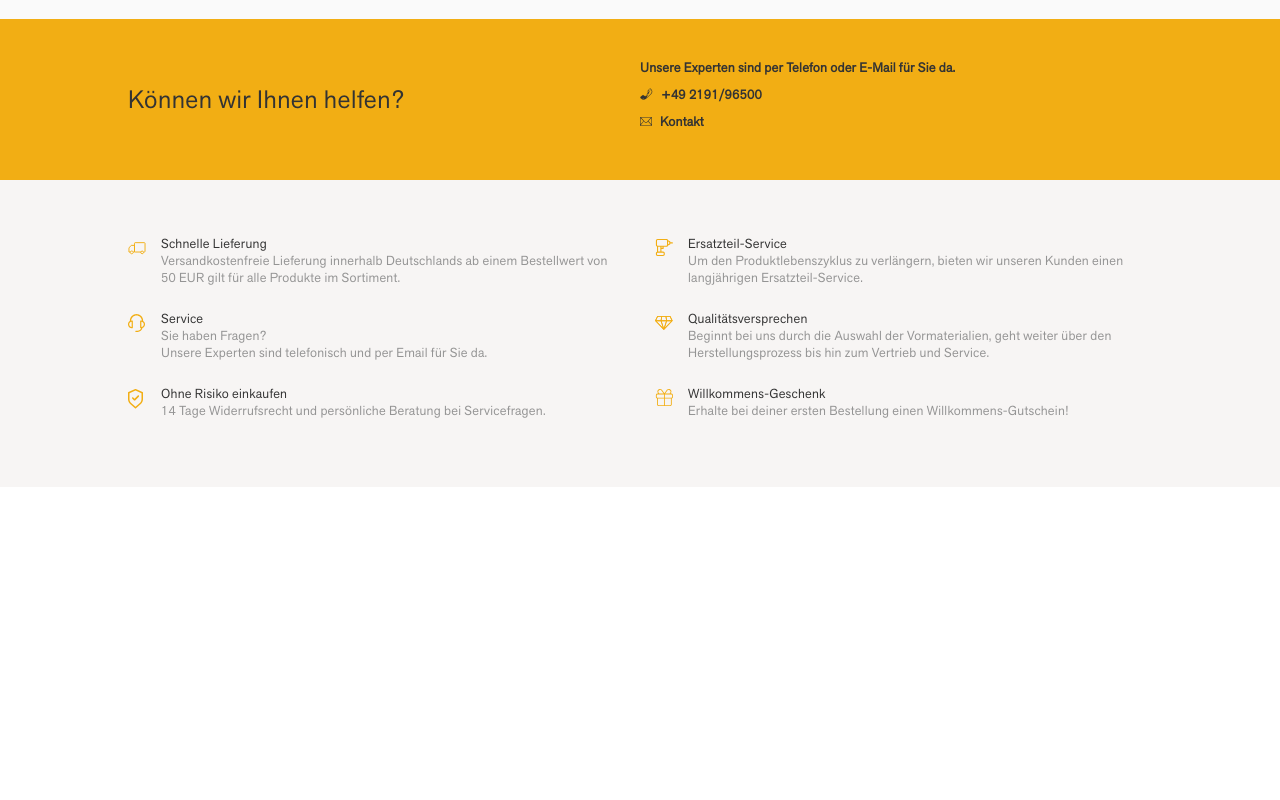
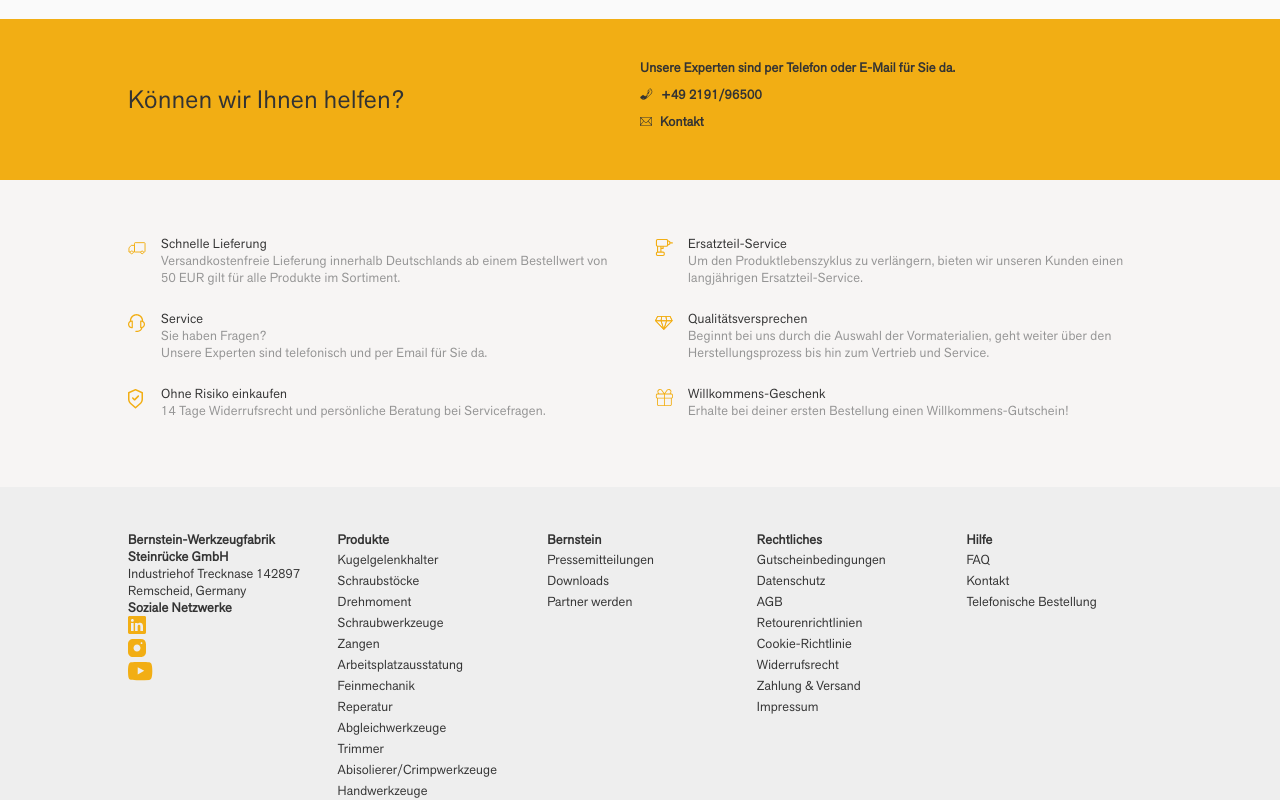
Before and after one commit to abdullahfi2189/bernstein, a plain HTML site: page index.html in a window 1280 px wide. Shown: the part 4148-4948 px from the top of the page. Before the commit the page ends 4635 px from the top, so only its background shows below. Drawn offline with nearby package versions, Linux system fonts and the light colour scheme.

Commit message:
modified

```diff
--- a/assets/scss/style.scss
+++ b/assets/scss/style.scss
@@ -394,3 +394,41 @@ a{
     }
 }
 /*-- features-section end --*/
+
+/*-- Footer-section start --*/
+.footer{
+    &-section{
+        background: #EEE;
+        padding-top: 44px;
+    }
+    &-content{
+        max-width: 1024px;
+        margin: 0px auto;
+        &-inner{
+            display: flex;
+            align-items: flex-start;
+            justify-content: flex-start;
+            flex-wrap: wrap;
+            margin: 0px -12px;
+            .footer-col{
+                padding: 0px 12px;
+                width: 20%;
+                h6{
+                    color: #333;
+                    font-size: 13px;
+                    font-weight: 600;
+                    line-height: normal;
+                    letter-spacing: 0.26px;
+                }
+                a, p{
+                    color:#333;
+                    font-size: 13px;
+                    font-weight: 300;
+                    line-height: normal;
+                    letter-spacing: 0.13px;
+                }
+            }
+        }
+    }
+}
+/*-- Footer-section End --*/
--- a/index.html
+++ b/index.html
@@ -228,6 +228,77 @@
             </div>
         </section>
         <!-- features section end -->
+
+        <!-- Footer section start -->
+        <footer class="footer-section">
+            <div class="custom-container">
+                <div class="footer-content">
+                    <div class="footer-content-inner">
+                        <div class="footer-col">
+                            <h6>Bernstein-Werkzeugfabrik Steinrücke GmbH</h6>
+                            <p>Industriehof Trecknase 142897 Remscheid, Germany</p>
+
+                            <div class="footer-social">
+                                <h6>Soziale Netzwerke</h6>
+                                <ul>
+                                    <li><a href="#" target="_blank"><img src="./assets/images/icons/in.svg" alt="icon"></a></li>
+                                    <li><a href="#" target="_blank"><img src="./assets/images/icons/instagram.svg" alt="icon"></a></li>
+                                    <li><a href="#" target="_blank"><img src="./assets/images/icons/youtube.svg" alt="icon"></a></li>
+                                </ul>
+                            </div>
+                        </div>
+                        <div class="footer-col">
+                            <h6>Produkte </h6>
+                            <ul>
+                                <li><a href="#">Kugelgelenkhalter</a></li>
+                                <li><a href="#">Schraubstöcke</a></li>
+                                <li><a href="#"Pinzetten></a></li>
+                                <li><a href="#">Drehmoment</a></li>
+                                <li><a href="#">Schraubwerkzeuge</a></li>
+                                <li><a href="#">Zangen</a></li>
+                                <li><a href="#">Arbeitsplatzausstatung</a></li>
+                                <li><a href="#">Feinmechanik</a></li>
+                                <li><a href="#">Reperatur</a></li>
+                                <li><a href="#">Abgleichwerkzeuge</a></li>
+                                <li><a href="#">Trimmer</a></li>
+                                <li><a href="#">Abisolierer/Crimpwerkzeuge</a></li>
+                                <li><a href="#">Handwerkzeuge</a></li>
+                            </ul>
+                        </div>
+                        <div class="footer-col">
+                            <h6>Bernstein</h6>
+                            <ul>
+                                <li><a href="#">Pressemitteilungen</a></li>
+                                <li><a href="#">Downloads</a></li>
+                                <li><a href="#">Partner werden</a></li>
+                            </ul>
+                        </div>
+                        <div class="footer-col">
+                            <h6>Rechtliches </h6>
+                            <ul>
+                                <li><a href="#">Gutscheinbedingungen</a></li>
+                                <li><a href="#">Datenschutz</a></li>
+                                <li><a href="#">AGB</a></li>
+                                <li><a href="#">Retourenrichtlinien</a></li>
+                                <li><a href="#">Cookie-Richtlinie </a></li>
+                                <li><a href="#">Widerrufsrecht</a></li>
+                                <li><a href="#">Zahlung & Versand</a></li>
+                                <li><a href="#">Impressum</a></li>
+                            </ul>
+                        </div>
+                        <div class="footer-col">
+                            <h6>Hilfe</h6>
+                            <ul>
+                                <li><a href="#">FAQ</a></li>
+                                <li><a href="#">Kontakt</a></li>
+                                <li><a href="#">Telefonische Bestellung</a></li>
+                            </ul>
+                        </div>
+                    </div>
+                </div>
+            </div>
+        </footer>
+        <!-- Footer section End -->
     </div>
 
     <!-- jquery js cdn -->
```
Also changed, not shown: assets/css/style.css, assets/images/icons/fevicon.svg, assets/images/icons/in.svg (added), assets/images/icons/instagram.svg (added), assets/images/icons/youtube.svg (added).
